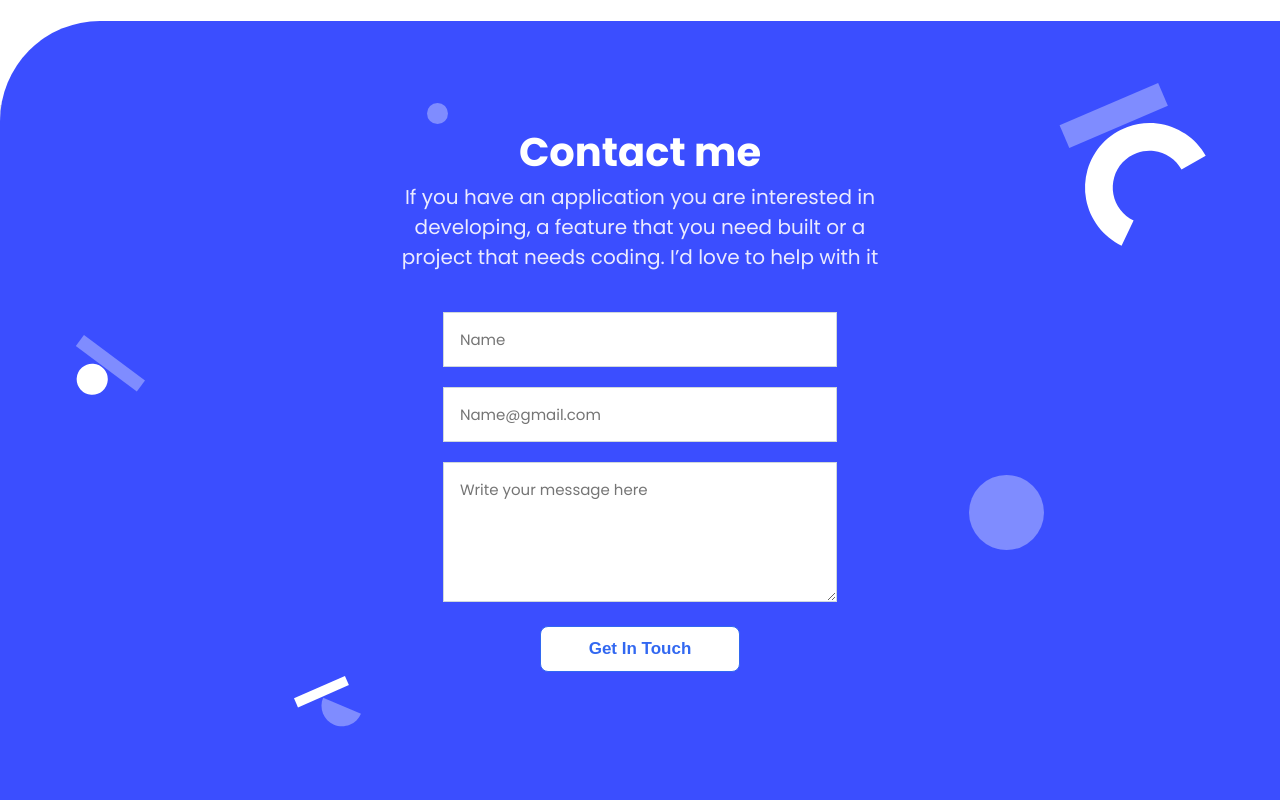
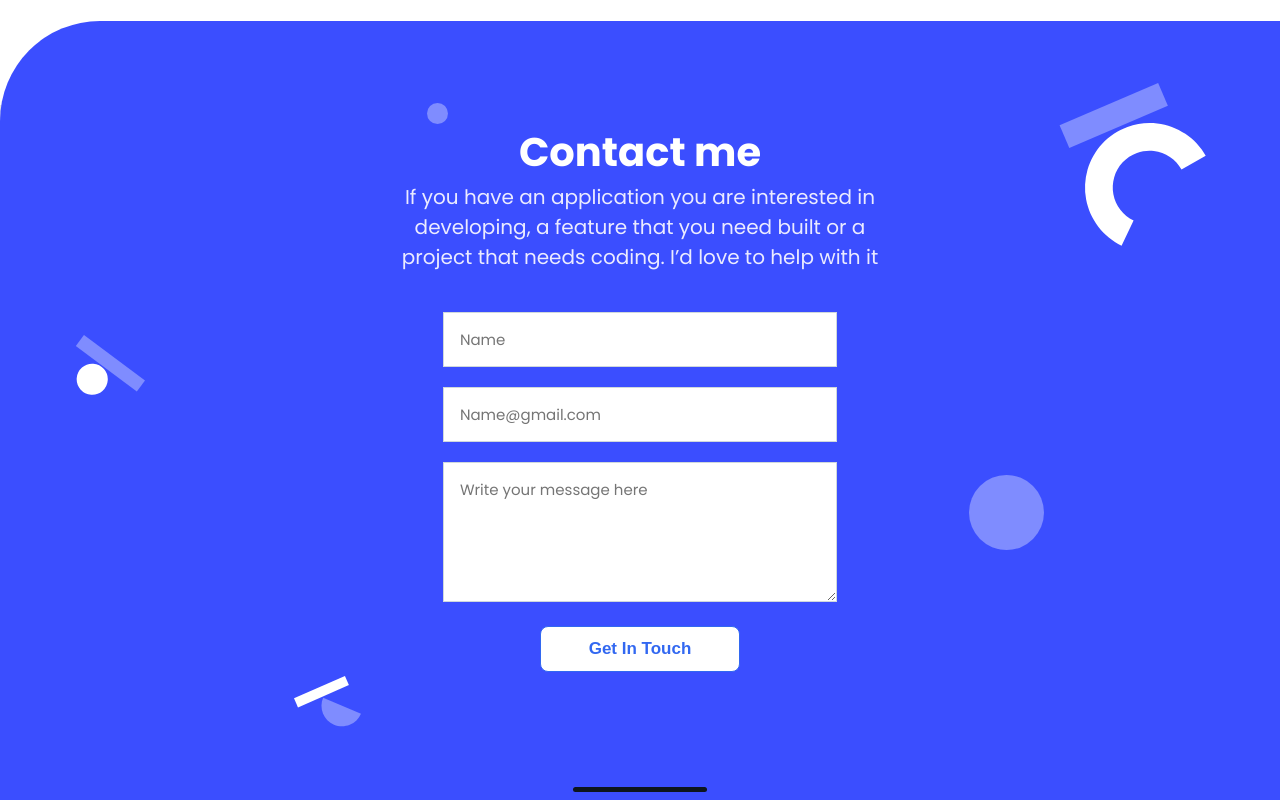
Before and after one commit to ShaheerCH/Portfolio, a website: page index.html in a window 1280 px wide. Shown: the part 3516-4316 px from the top of the page. Drawn offline with Linux system fonts and the light colour scheme.

Commit message:
Update index.html

```diff
--- a/index.html
+++ b/index.html
@@ -231,6 +231,7 @@
             <div class="error"></div>
           </form>
         </div>
+        <div class="flex-item-row status-bar"></div>
       </footer>
     </main>
 
```
